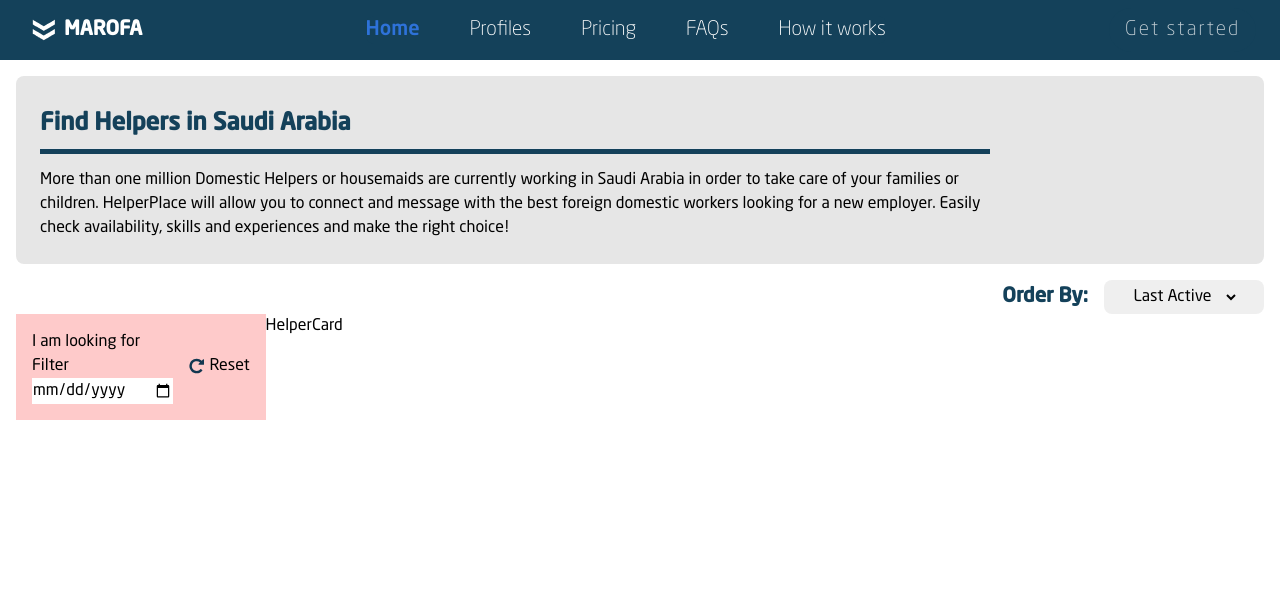
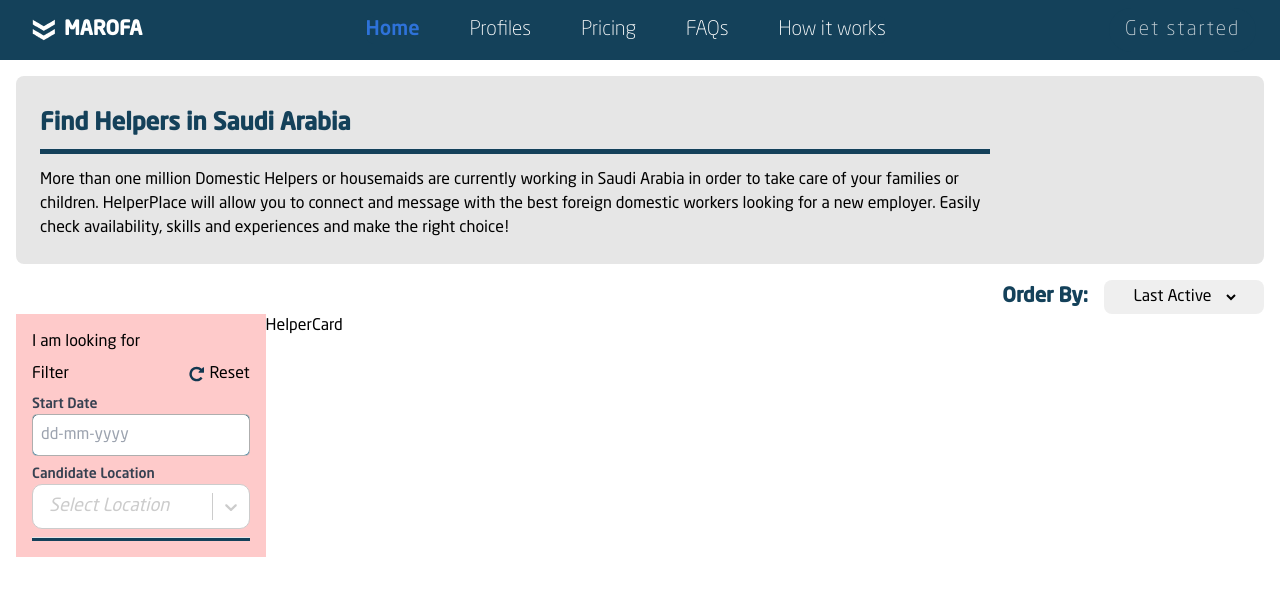
Before and after one commit to HriGrit/Marofa, a React (Vite) app in the folder client/: page /helpers in a window 1280 px wide. Shown: the top 596 px of the page. Built offline with nearby package versions, Linux system fonts and the light colour scheme.

Commit message:
date and location components

```diff
--- a/client/package.json
+++ b/client/package.json
@@ -19,7 +19,8 @@
 		"react-datepicker": "^4.24.0",
 		"react-dom": "^18.2.0",
 		"react-hot-toast": "^2.4.1",
-		"react-router-dom": "^6.20.1"
+		"react-router-dom": "^6.20.1",
+		"react-select": "^5.8.0"
 	},
 	"devDependencies": {
 		"@types/react": "^18.2.37",
--- /dev/null
+++ b/client/src/components/Helper/All/Main/DateComponent.css
@@ -0,0 +1,51 @@
+    .react-datepicker__day-name {
+        color: black !important;
+    }
+
+    .react-datepicker {
+        background: linear-gradient(to bottom, #14415a, #246e96);
+        color: white;
+    }
+
+    .react-datepicker__input-container input {
+        width: 100%;
+        font-size: medium;
+        color: white;
+        background: #14415a;
+        padding: 8px;
+        margin-right: 100px;
+        border-radius: 5px;
+    }
+
+    input {
+        background: white !important;
+        color: black !important;
+    }
+
+    .react-datepicker__day,
+    .react-datepicker__day--selected,
+    .react-datepicker__day--keyboard-selected,
+    .react-datepicker__day--today,
+    .react-datepicker__day:hover,
+    .react-datepicker__day--today:hover,
+    .react-datepicker__day--disabled:hover {
+        color: white !important;
+    }
+
+    .react-datepicker__day--selected,
+    .react-datepicker__day--keyboard-selected,
+    .react-datepicker__day--today,
+    .react-datepicker__day:hover,
+    .react-datepicker__day--today:hover {
+        background: #246e96 !important;
+    }
+
+    .react-datepicker__header .react-datepicker__header--custom {
+        background: #246e96;
+    }
+
+    .react-datepicker__month-select:hover,
+    .react-datepicker__year-select:hover {
+        background-color: #246e96;
+        color: white;
+    }
--- /dev/null
+++ b/client/src/components/Helper/All/Main/DateComponent.jsx
@@ -0,0 +1,105 @@
+
+import React, { useEffect, useState } from 'react'
+
+import DatePicker from 'react-datepicker'
+import { getMonth, getYear } from 'date-fns'
+
+import './DateComponent.css'
+import 'react-datepicker/dist/react-datepicker.css'
+
+const DateComponent = ({ onChangeDate, date, isreset, placeholderText }) => {
+    const getYearRange = (start, end) => {
+        const years = [];
+        for (let year = start; year <= end; year++) {
+            years.push(year);
+        }
+        return years;
+    };
+
+    const currentYear = new Date().getFullYear();
+    const years = getYearRange(2020, currentYear + 5);
+    const months = [
+        "January",
+        "February",
+        "March",
+        "April",
+        "May",
+        "June",
+        "July",
+        "August",
+        "September",
+        "October",
+        "November",
+        "December",
+    ];
+
+    useEffect(() => {
+        if (isreset) {
+            onChangeDate(null);
+        }
+    }, [isreset, onChangeDate]);
+
+    return (
+        <div className="relative inline-block w-full text-gray-700">
+            <label className="block text-sm font-medium text-gray-700" htmlFor="candidate-location">
+                {placeholderText}
+            </label>
+            <DatePicker
+                wrapperClassName="react-datepicker"
+                className='p-1'
+                isClearable
+                placeholderText='dd-mm-yyyy'
+                renderCustomHeader={({
+                    date,
+                    changeYear,
+                    changeMonth,
+                    decreaseMonth,
+                    increaseMonth,
+                    prevMonthButtonDisabled,
+                    nextMonthButtonDisabled,
+                }) => (
+                    <div
+                        className='flex flex-row justify-evenly items-center space-x-4 text-lg'
+                    >
+                        <button onClick={decreaseMonth} disabled={prevMonthButtonDisabled} className='text-xl'>
+                            {"<"}
+                        </button>
+                        <select
+                            value={getYear(date)}
+                            onChange={({ target: { value } }) => changeYear(value)}
+                            className=' bg-inherit outline-none appearance-none px-0.25'
+                        >
+                            {years.map((option) => (
+                                <option key={option} value={option}>
+                                    {option}
+                                </option>
+                            ))}
+                        </select>
+
+                        <select
+                            value={months[getMonth(date)]}
+                            onChange={({ target: { value } }) =>
+                                changeMonth(months.indexOf(value))
+                            }
+                            className=' outline-none appearance-none bg-inherit text-center'
+                        >
+                            {months.map((option) => (
+                                <option key={option} value={option}>
+                                    {option}
+                                </option>
+                            ))}
+                        </select>
+
+                        <button onClick={increaseMonth} disabled={nextMonthButtonDisabled} className='text-xl'>
+                            {">"}
+                        </button>
+                    </div>
+                )}
+                selected={date}
+                onChange={(date) => onChangeDate(date)}
+            />
+        </div>
+    )
+}
+
+export default DateComponent
--- a/client/src/components/Helper/All/Main/HelperFilter.jsx
+++ b/client/src/components/Helper/All/Main/HelperFilter.jsx
@@ -1,26 +1,53 @@
 import React, { useState } from 'react';
 import reload from '../../../../assets/reload.svg';
+import DateComponent from './DateComponent';
+import HrLine from './HrLine';
+import MultiSelectComponent from './MultiSelectComponent';
 
 const HelperFilter = () => {
     const [startDate, setStartDate] = useState(null);
+    const [selectedOptions, setSelectedOptions] = useState([]);
+    const [reset, setReset] = useState(false);
+
+    const handleOnReset = () => {
+        setReset(!reset);
+    }
+
+    const LocationOptions = [
+        { value: "select-all", label: "Select All", color: "#14415A" },
+        { value: "Saudi Arabia", label: "Saudi Arabia", color: "#14415A" },
+        { value: "Indonesia", label: "Indonesia", color: "#14415A" },
+        { value: "Malaysia", label: "Malaysia", color: "#14415A" },
+        { value: "Hong Kong", label: "Hong Kong", color: "#14415A" },
+        { value: "India", label: "India", color: "#14415A" },
+        { value: "Kenya", label: "Kenya", color: "#14415A" },
+        { value: "South Africa", label: "South Africa", color: "#14415A" },
+        { value: "Sri Lanka", label: "Sri Lanka", color: "#14415A" },
+        { value: "Thailand", label: "Thailand", color: "#14415A" },
+        { value: "United Arab Emirates", label: "United Arab Emirates", color: "#14415A" },
+        { value: "Qatar", label: "Qatar", color: "#14415A" },
+        { value: "Jordan", label: "Jordan", color: "#14415A" }
+    ];
 
     return (
         <div className='bg-red-200 w-1/5 p-4'>
-            <div>
+            <div className='space-y-2'>
                 <p>I am looking for</p>
                 <div className='flex flex-row justify-between'>
                     <p>Filter</p>
-                    <button className='flex flex-row items-center'>
+                    <button className='flex flex-row items-center' onClick={handleOnReset}>
                         <img src={reload} alt='reload' className='w-4 h-4 mr-1' />
-                        <p>Reset</p>
+                        <p className=''>Reset</p>
                     </button>
                 </div>
                 <div>
-                    <input
-                        type='date'
-                        value={startDate}
-                        onChange={(e) => setStartDate(e.target.value)}
-                    />
+                    <DateComponent onChangeDate={setStartDate} date={startDate} isreset={reset} placeholderText={"Start Date"} />
+                </div>
+                <div>
+                    <MultiSelectComponent onChangeLocation={setSelectedOptions} location={selectedOptions} isreset={reset} placeholdertext={"Select Location"} options={LocationOptions} />
+                </div>
+                <div>
+                    <HrLine />
                 </div>
             </div>
         </div>
--- /dev/null
+++ b/client/src/components/Helper/All/Main/HrLine.jsx
@@ -0,0 +1,11 @@
+import React from 'react'
+
+const HrLine = () => {
+    return (
+        <div>
+            <hr className='h-1 bg-[#14415A]' />
+        </div>
+    )
+}
+
+export default HrLine
--- /dev/null
+++ b/client/src/components/Helper/All/Main/MultiSelectComponent.jsx
@@ -0,0 +1,82 @@
+import React, { useState, useEffect } from 'react';
+import Select from "react-select";
+
+const MultiSelectComponent = ({ isreset, onChangeLocation, location, placeholdertext, options }) => {
+    const colorStyles = {
+        placeholder: (styles) => ({
+            ...styles,
+            color: '#ccc', // Light grey color for the placeholder text.
+            fontStyle: 'italic', // If you want the placeholder text to be italicized.
+            padding: '6px',
+            fontSize: '18px',
+        }),
+        control: (styles) => ({ ...styles, backgroundColor: "white", borderRadius: "10px" }),
+        option: (styles, { data, isDisabled, isFocused, isSelected }) => {
+            return { ...styles, color: data.color, borderRadius: "10px" };
+        },
+        multiValue: (styles, { data }) => {
+            return {
+                ...styles,
+                backgroundColor: data.color,
+                color: "#fff",
+                borderRadius: "10px",
+            };
+        },
+        multiValueLabel: (styles, { data }) => ({
+            ...styles,
+            color: "#fff",
+            borderRadius: "10px 0 0 10px",
+        }),
+        multiValueRemove: (styles, { data }) => ({
+            ...styles,
+            color: "#fff",
+            cursor: "pointer",
+            borderRadius: "0 10px 10px 0",
+            ":hover": {
+                backgroundColor: data.color,
+                color: "#fff",
+            },
+        }),
+    };
+
+    const handleChange = (location, { action, option }) => {
+        console.log("handleChange", location, action, option);
+        if (action === 'select-option' && option.value === 'select-all') {
+            onChangeLocation(allOptions.slice(1)); // select all options except 'Select All'
+        } else if (action === 'deselect-option' && option.value === 'select-all') {
+            onChangeLocation([]); // deselect all options
+        } else if (action === 'deselect-option' && location.some(o => o.value === 'select-all')) {
+            onChangeLocation(location.filter(o => o.value !== 'select-all')); // deselect 'Select All'
+        } else {
+            onChangeLocation(location); // any other selection
+        }
+    };
+
+    const handleInputChange = (inputValue, actionMeta) => {
+        console.log("handleInputChange", inputValue, actionMeta);
+    };
+
+    useEffect(() => {
+        if (isreset) {
+            onChangeLocation([]);
+        }
+    }, [isreset, onChangeLocation]);
+
+    return (
+        <div className="relative inline-block w-full text-gray-700">
+            <label className="block text-sm font-medium text-gray-700" htmlFor="candidate-location">
+                Candidate Location
+            </label>
+            <Select
+                options={options} // include 'Select All' option
+                value={location}
+                onChange={handleChange}
+                isMulti
+                styles={colorStyles}
+                placeholder={placeholdertext}
+            />
+        </div>
+    );
+};
+
+export default MultiSelectComponent;
```
Also changed, not shown: 1 other file (tests, documents, lock files or other folders).
